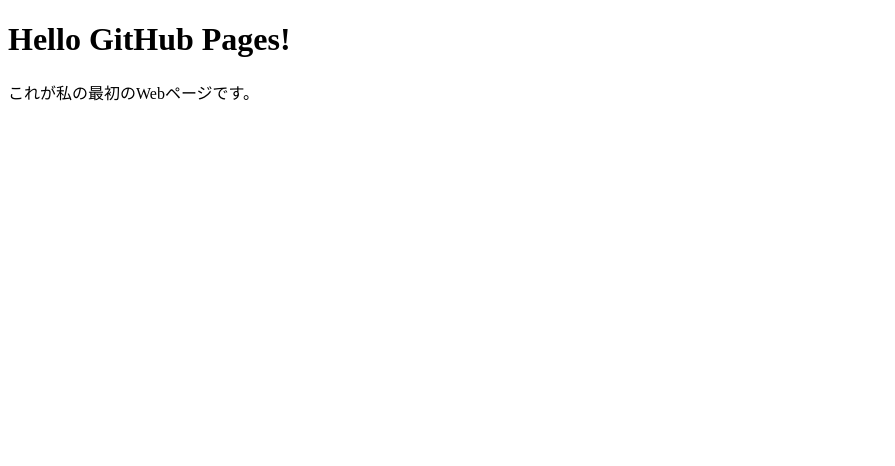
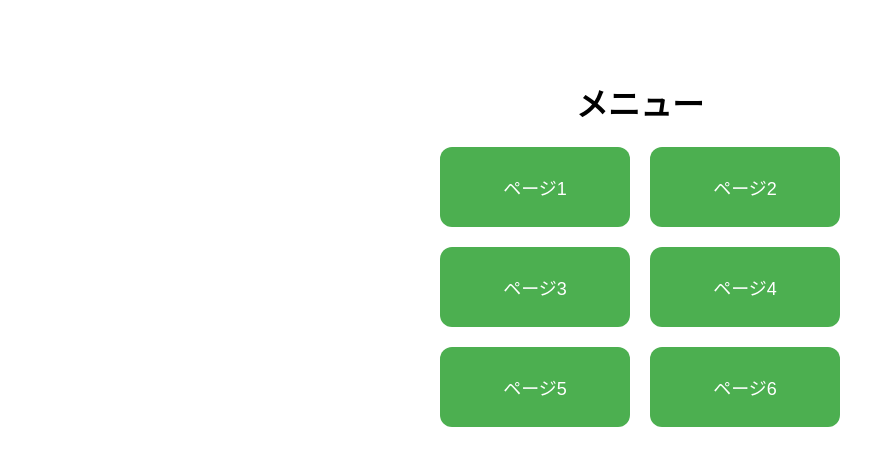
Before and after one commit to taimatsuakashi/taimatsuakashi.github.io, a plain HTML site: page index.html in a window 1280 px wide. Shown: the whole page, without its empty margins (0-895 px from the left). Drawn offline with Linux system fonts and the light colour scheme.

Commit message:
起動ページに遷移ボタン追加

```diff
--- /dev/null
+++ b/assets/style.css
@@ -0,0 +1,27 @@
+body {
+  font-family: sans-serif;
+  text-align: center;
+  padding: 50px;
+}
+.grid {
+  display: grid;
+  grid-template-columns: 1fr 1fr;
+  gap: 20px;
+  max-width: 400px;
+  margin: 0 auto;
+}
+.grid a {
+  display: flex;
+  align-items: center;
+  justify-content: center;
+  height: 80px;
+  background: #4CAF50;
+  color: white;
+  font-size: 18px;
+  text-decoration: none;
+  border-radius: 12px;
+  transition: 0.3s;
+}
+.grid a:hover {
+  background: #45a049;
+}
--- a/index.html
+++ b/index.html
@@ -2,10 +2,18 @@
 <html lang="ja">
 <head>
   <meta charset="UTF-8">
-  <title>初めてのGitHub Pages</title>
+  <title>メニュー</title>
+  <link rel="stylesheet" href="assets/style.css">
 </head>
 <body>
-  <h1>Hello GitHub Pages!</h1>
-  <p>これが私の最初のWebページです。</p>
+  <h1>メニュー</h1>
+  <div class="grid">
+    <a href="pages/page1.html">ページ1</a>
+    <a href="pages/page2.html">ページ2</a>
+    <a href="pages/page3.html">ページ3</a>
+    <a href="pages/page4.html">ページ4</a>
+    <a href="pages/page5.html">ページ5</a>
+    <a href="pages/page6.html">ページ6</a>
+  </div>
 </body>
 </html>
```
Also changed, not shown: pages/page1.html (added, +12 -0 lines), pages/page2.html (added, +12 -0 lines), pages/page3.html (added, +12 -0 lines), pages/page4.html (added, +12 -0 lines), pages/page5.html (added, +12 -0 lines), pages/page6.html (added, +12 -0 lines).
